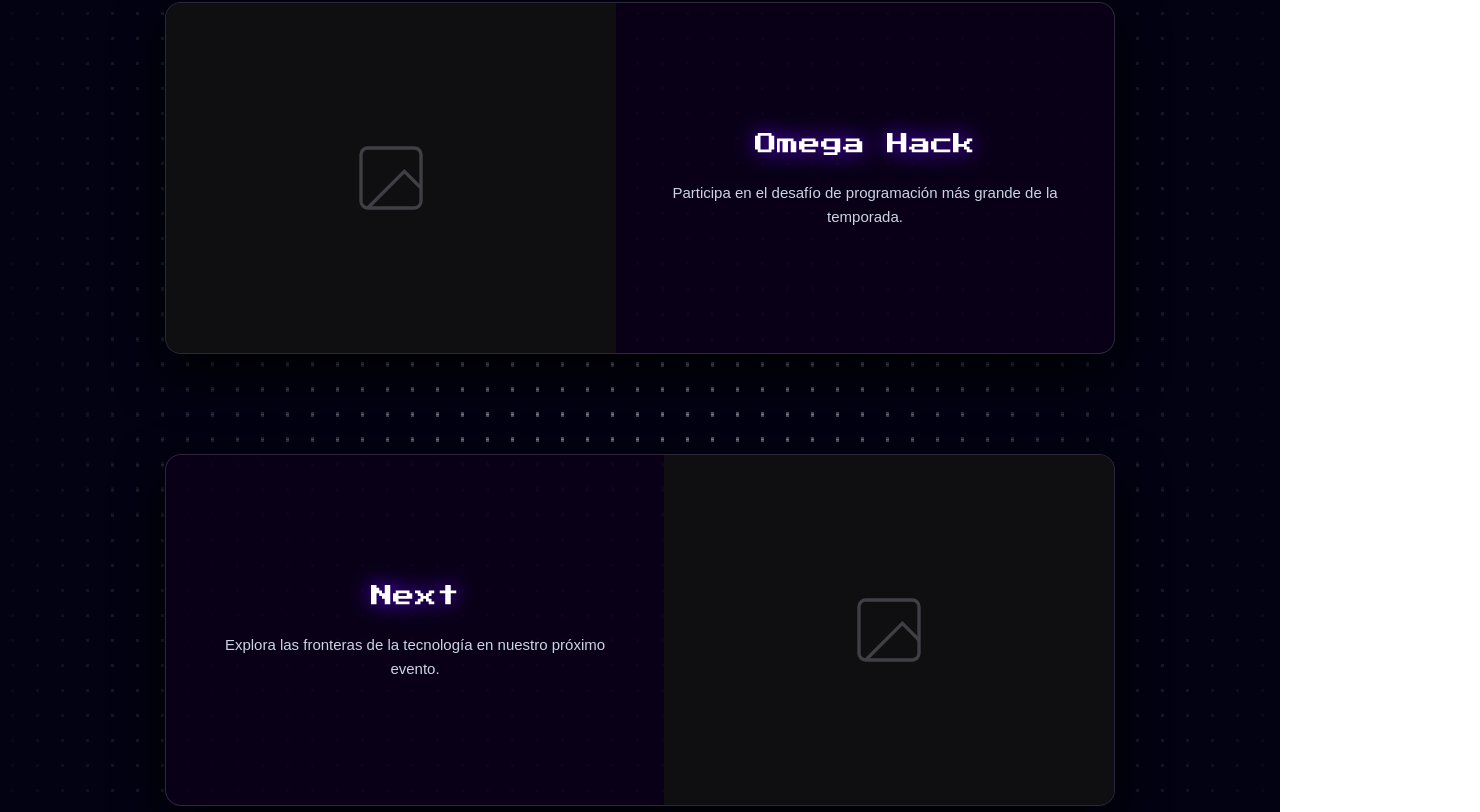
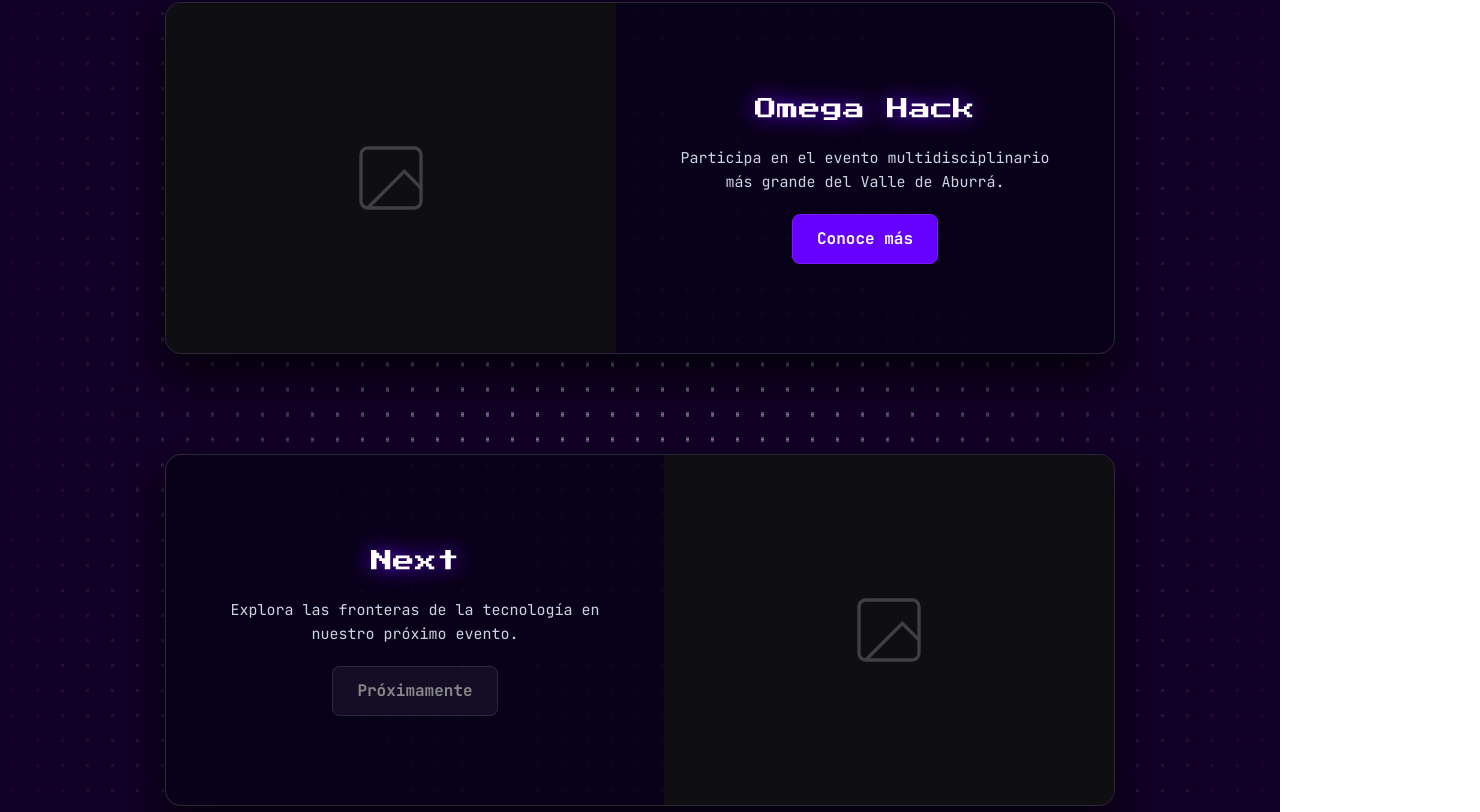
Before and after one commit to gruponovaeafit/NOVA-NOVAweb, a Next.js app: page /eventos in a window 1280 px wide. Shown: the part 888-1700 px from the top of the page, 1480 px wide, since content can reach past the window. Built offline with nearby package versions, Linux system fonts and the light colour scheme.

Commit message:
Actualiza los textos, fuentes y agrega botones en la página de Eventos

```diff
--- a/src/app/(app)/eventos/page.tsx
+++ b/src/app/(app)/eventos/page.tsx
@@ -1,13 +1,14 @@
 import React from 'react';
-import { Press_Start_2P } from 'next/font/google';
+import { Press_Start_2P, JetBrains_Mono } from 'next/font/google';
 
 const pixelFont = Press_Start_2P({ weight: '400', subsets: ['latin'], display: 'swap' });
+const jetBrainsFont = JetBrains_Mono({ subsets: ['latin'], display: 'swap' });
 
 export default function EventosPage() {
   const styles = {
     // CAMBIO CLAVE: Eliminamos overflowX y minHeight forzado para que no compita con el body
     main: {
-      backgroundColor: '#020212',
+      backgroundColor: '#120027',
       width: '100%',
       margin: 0,
       padding: 0,
@@ -102,7 +103,7 @@ export default function EventosPage() {
       </header>
 
       {/* boxSizing asegura que el padding no "infle" el contenedor hacia los lados */}
-      <section style={{ padding: '20px', position: 'relative' as const, boxSizing: 'border-box' }}>
+      <section style={{ padding: '20px', position: 'relative' as const, boxSizing: 'border-box', overflow: 'hidden' }}>
 
         <div style={styles.cardWrapper as any}>
           <div style={styles.dotsOverlay as any}></div>
@@ -114,9 +115,12 @@ export default function EventosPage() {
             </div>
             <div style={styles.textContainer as any}>
               <h2 className={pixelFont.className} style={styles.pixelTitle as any}>Omega Hack</h2>
-              <p style={{ fontSize: '15px', color: '#cbd5e1', lineHeight: '1.6' }}>
-                Participa en el desafío de programación más grande de la temporada.
+              <p className={jetBrainsFont.className} style={{ fontSize: '15px', color: '#cbd5e1', lineHeight: '1.6', marginBottom: '20px' }}>
+                Participa en el evento multidisciplinario más grande del Valle de Aburrá.
               </p>
+              <a href="https://www.omegahack.com/" target="_blank" rel="noopener noreferrer" className={jetBrainsFont.className} style={{ padding: '12px 24px', backgroundColor: '#6600ff', color: 'white', borderRadius: '8px', textDecoration: 'none', display: 'inline-block', alignSelf: 'center', fontWeight: 'bold', border: '1px solid #7a1cff' }}>
+                Conoce más
+              </a>
             </div>
           </div>
         </div>
@@ -126,9 +130,12 @@ export default function EventosPage() {
           <div style={styles.card as any}>
             <div style={styles.textContainer as any}>
               <h2 className={pixelFont.className} style={styles.pixelTitle as any}>Next</h2>
-              <p style={{ fontSize: '15px', color: '#cbd5e1', lineHeight: '1.6' }}>
+              <p className={jetBrainsFont.className} style={{ fontSize: '15px', color: '#cbd5e1', lineHeight: '1.6', marginBottom: '20px' }}>
                 Explora las fronteras de la tecnología en nuestro próximo evento.
               </p>
+              <div className={jetBrainsFont.className} style={{ padding: '12px 24px', backgroundColor: 'rgba(255,255,255,0.05)', color: '#888', borderRadius: '8px', border: '1px solid rgba(255,255,255,0.1)', cursor: 'not-allowed', display: 'inline-block', alignSelf: 'center', fontWeight: 'bold' }}>
+                Próximamente
+              </div>
             </div>
             <div style={styles.imageContainer as any}>
               <svg width="80" height="80" viewBox="0 0 24 24" fill="none" stroke="#3f3f46" strokeWidth="1">
```
